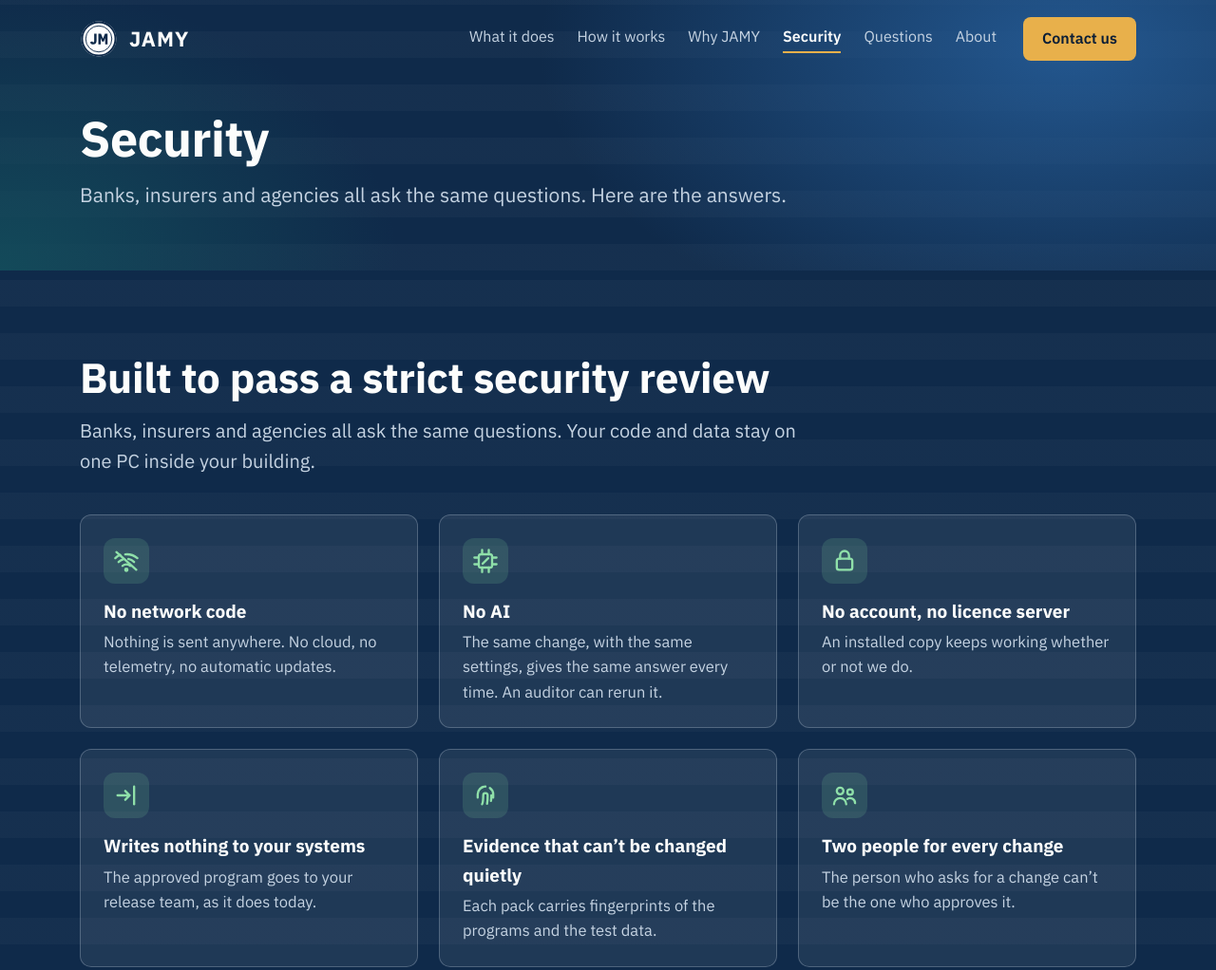
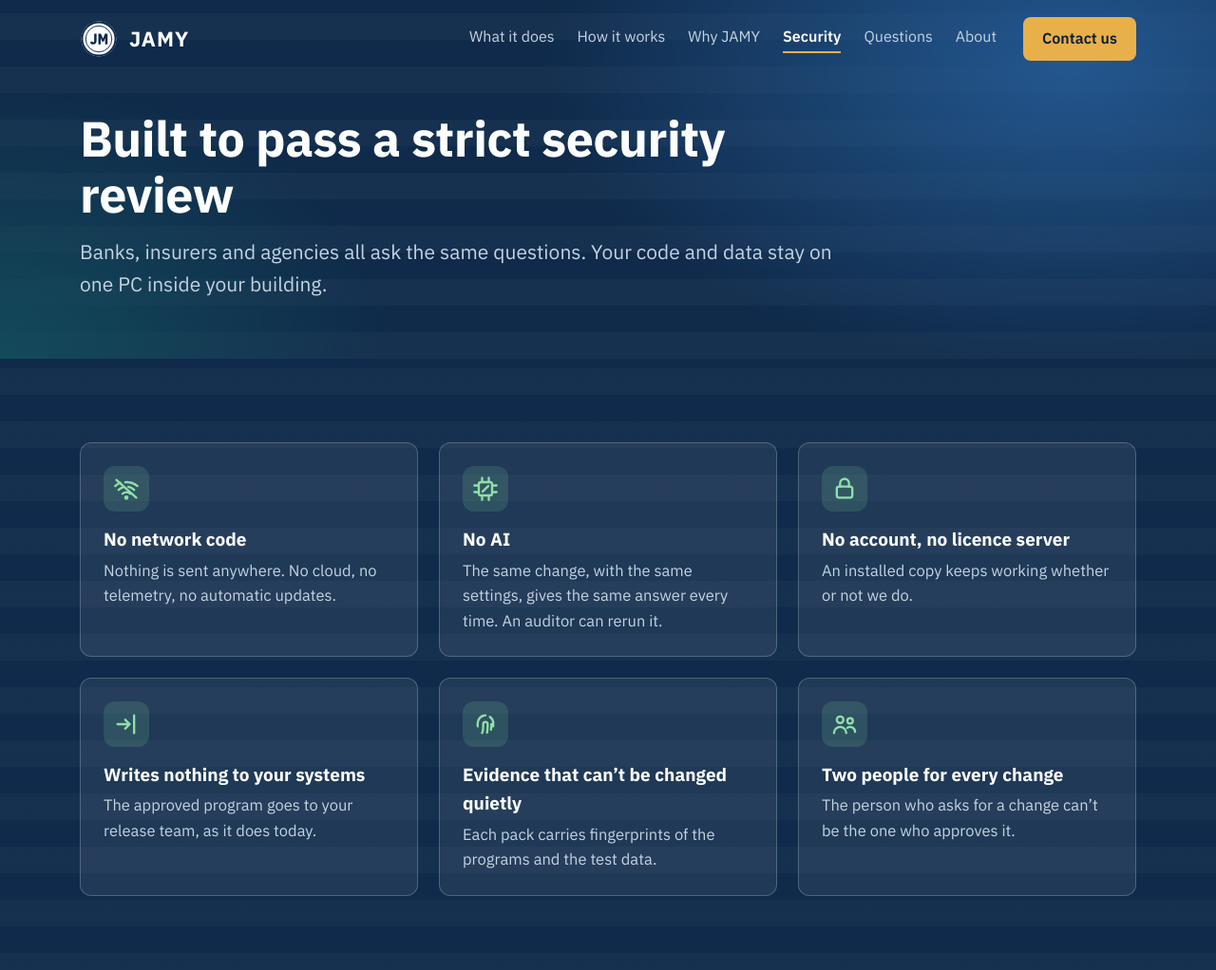
Before and after one commit to ravi12203/usejamy-site, a plain HTML site: page security.html in a window 1280 px wide. Shown: the top 1022 px of the page at 95% size. Drawn offline with Linux system fonts and the light colour scheme.

Commit message:
Security page heading

```diff
--- a/security.html
+++ b/security.html
@@ -44,14 +44,12 @@
       <div class="links"><a href="what-it-does.html">What it does</a><a href="how-it-works.html">How it works</a><a href="why-jamy.html">Why JAMY</a><a href="security.html" aria-current="page">Security</a><a href="questions.html">Questions</a><a href="about.html">About</a></div>
       <a class="btn gold" href="contact.html">Contact us</a>
     </nav>
-    <div class="phead"><h1>Security</h1><p>Banks, insurers and agencies all ask the same questions. Here are the answers.</p></div>
+    <div class="phead"><h1>Built to pass a strict security review</h1><p>Banks, insurers and agencies all ask the same questions. Your code and data stay on one PC inside your building.</p></div>
   </div>
 </header>
 
 <section class="dark" id="safe">
   <div class="wrap">
-    <h2>Built to pass a strict security review</h2>
-    <p class="lede">Banks, insurers and agencies all ask the same questions. Your code and data stay on one PC inside your building.</p>
     <div class="safe">
       <div class="card"><span class="badge"><svg class="ic"><use href="#i-offline"/></svg></span><b>No network code</b><p>Nothing is sent anywhere. No cloud, no telemetry, no automatic updates.</p></div>
       <div class="card"><span class="badge"><svg class="ic"><use href="#i-noai"/></svg></span><b>No AI</b><p>The same change, with the same settings, gives the same answer every time. An auditor can rerun it.</p></div>
```
